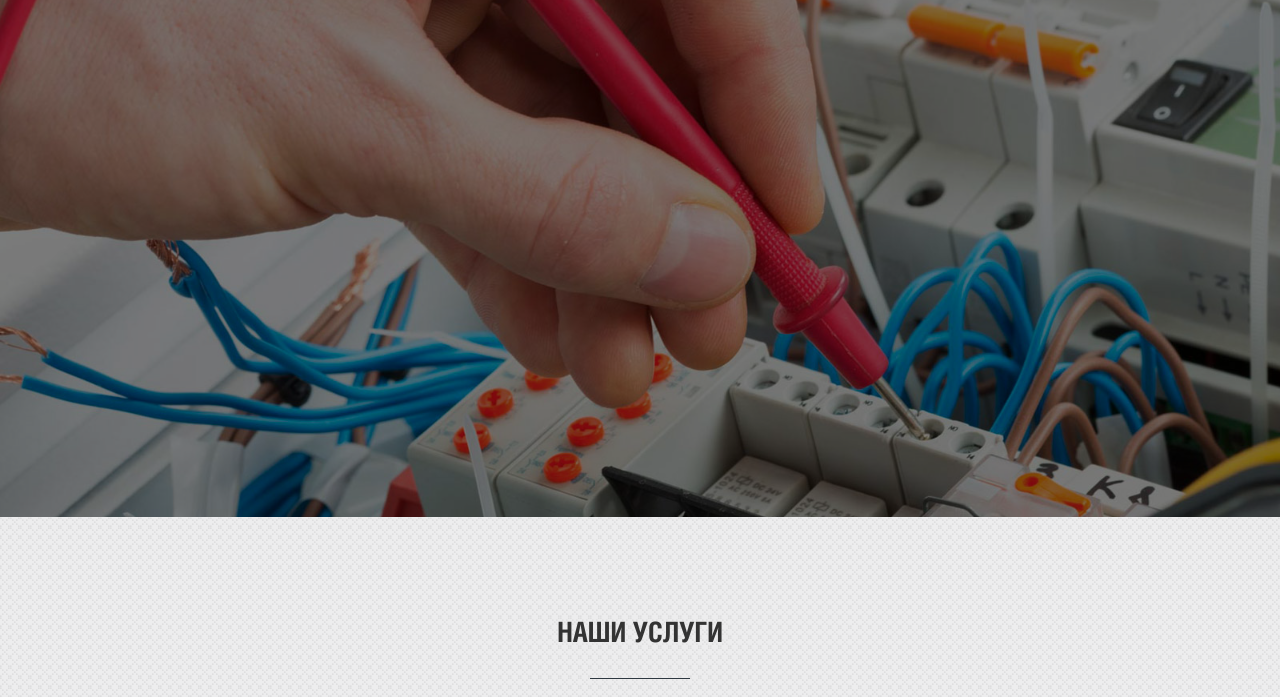
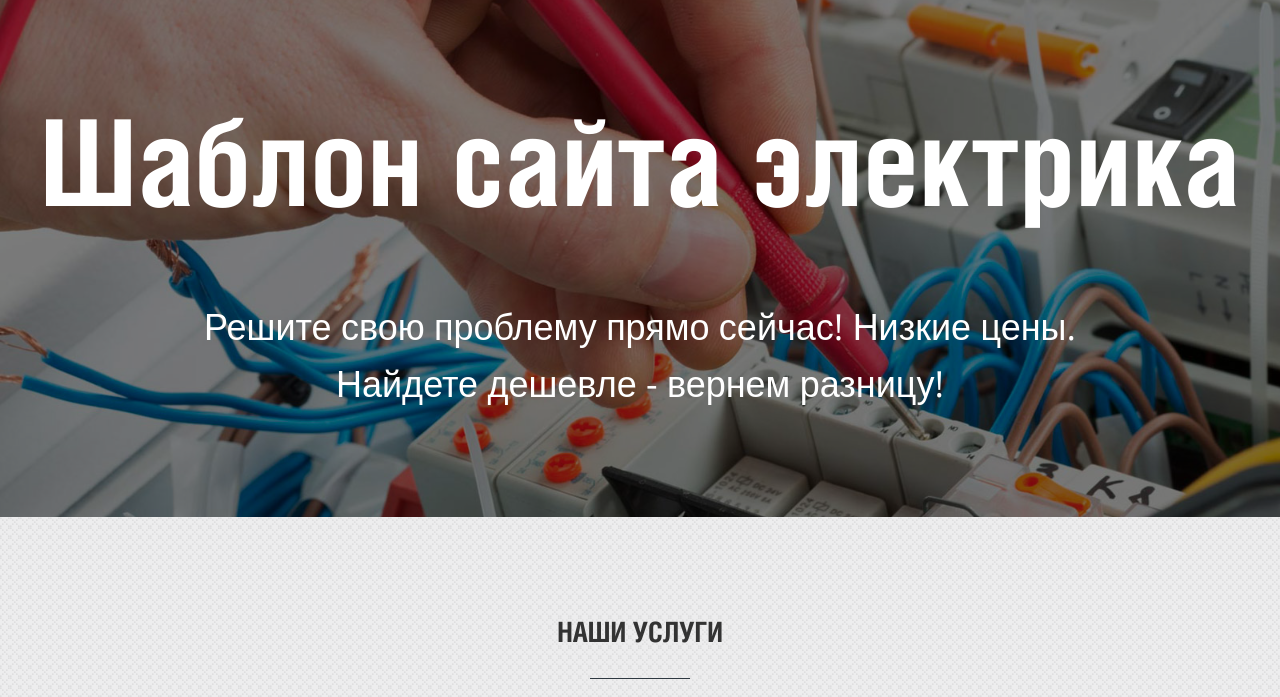
Before and after one commit to n1ckdevops/Electrician-Services, a website built with webpack: page dist/index.html in a window 1280 px wide. Shown: the part 103-800 px from the top of the page. Built offline with nearby package versions, Linux system fonts and the light colour scheme; files whose address does not match are found by name.

Commit message:
Слайдер

```diff
--- a/src/modules/slider.js
+++ b/src/modules/slider.js
@@ -1,35 +1,27 @@
 const slider = () => {
-  // const imgSlider = document.querySelectorAll(".item.relative");
-  // const slider = document.querySelector(".top-slider");
-  // console.log(imgSlider);
-  // console.log(slider);
-  // imgSlider.forEach((slider) => {
-  //   slider.addEventListener("click", () => {});
-  // });
-  //
-  //   const slider = document.querySelector(".top-slider");
-  //   const slides = slider.querySelectorAll(".item");
-  //   let currentSlide = 0;
-  //   setInterval(() => {
-  //     slides[currentSlide].classList.remove("active");
-  //     currentSlide = (currentSlide + 1) % slides.length;
-  //     slides[currentSlide].classList.add("active");
-  //   }, 5000);
-  document.addEventListener("click", (e) => {
-    console.log(e.target);
+  const slider = document.querySelector(".top-slider");
+  const slides = slider.querySelectorAll(".item");
+  const frontText = document.querySelectorAll(".top-slider .table");
+  let currentSlide = 0;
+
+  frontText.forEach((elem) => {
+    elem.style.visibility = "visible";
+    elem.style.opacity = 1;
   });
 
-  document.addEventListener("DOMContentLoaded", function () {
-    const slider = document.querySelector(".top-slider");
-    const slides = slider.querySelectorAll(".item");
-    let currentSlide = 0;
+  const autoSlide = () => {
+    slides[currentSlide].style.display = "none";
+    currentSlide++;
+    if (currentSlide >= slides.length) {
+      currentSlide = 0;
+    }
+    slides[currentSlide].style.display = "block";
+  };
+  const startSlide = () => {
+    setInterval(autoSlide, 2000);
+  };
 
-    setInterval(() => {
-      slides[currentSlide].classList.remove("active");
-      currentSlide = (currentSlide + 1) % slides.length;
-      slides[currentSlide].classList.add("active");
-    }, 1000); // Интервал переключения в миллисекундах (здесь 5000 = 5 секунд)
-  });
+  startSlide();
 };
 
 export default slider;
```
Also changed, not shown: dist/index.html, dist/js/main.js.
